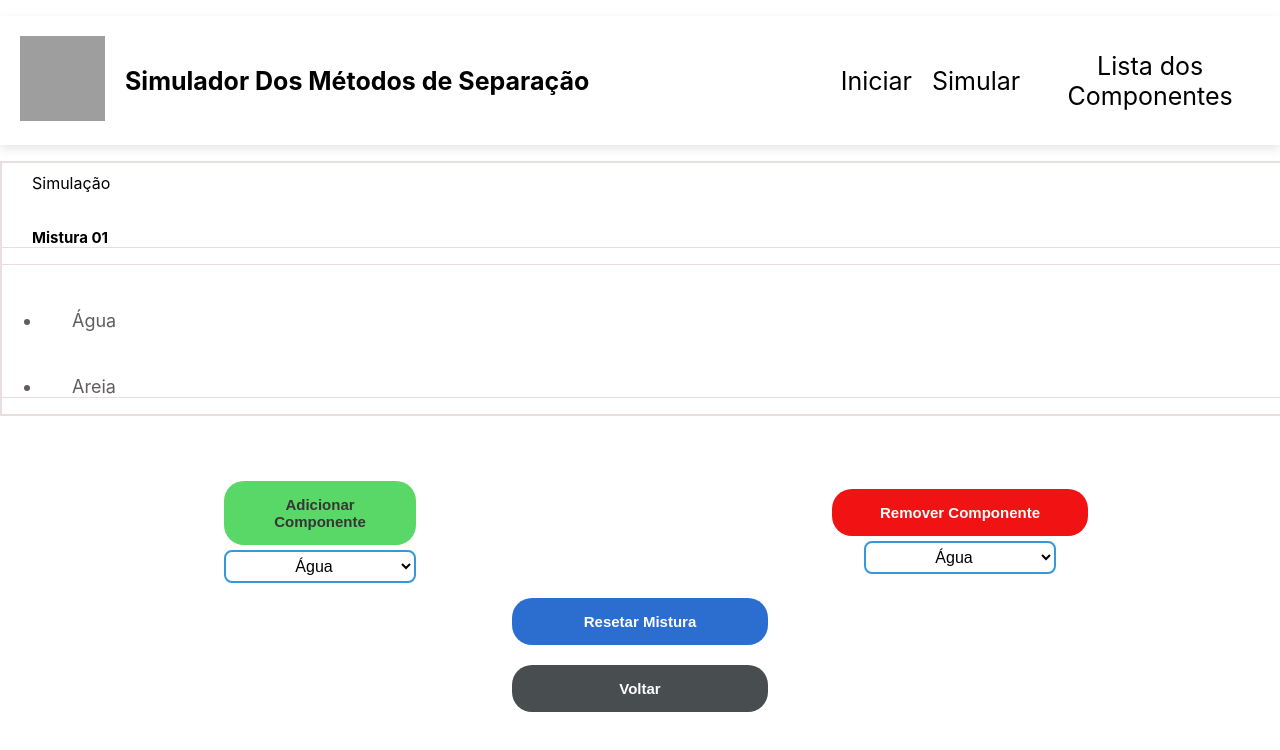
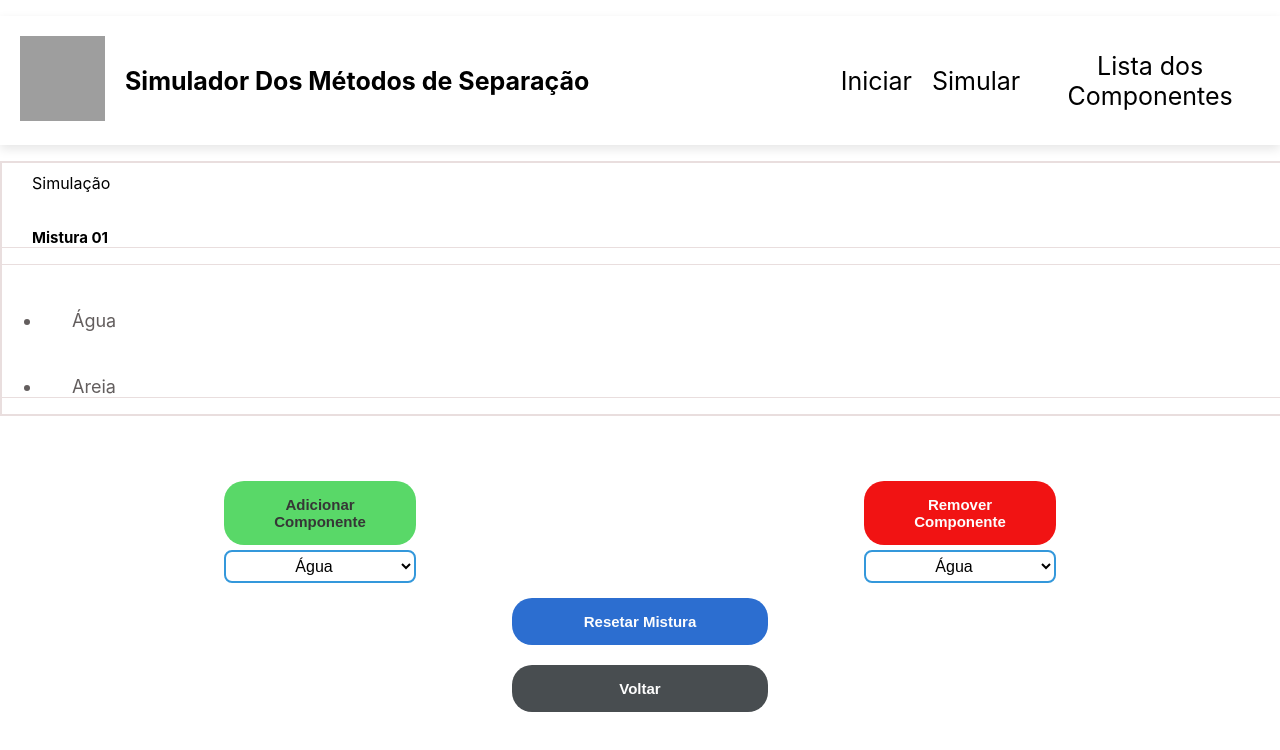
Before and after one commit to GustavoBoscato/SimuladorMetodosDeSeparacaoMisturas, a React (Create React App) app in the folder app/: page /laboratorioOpcao in a window 1280 px wide. Shown: the top 750 px of the page. Built offline with nearby package versions, Linux system fonts and the light colour scheme; grey boxes are pictures that could not be loaded.

Commit message:
Metodo Remover Componente e funcionalidade remover componente rem

```diff
--- a/app/src/Components/Principal/SelectComponente.tsx
+++ b/app/src/Components/Principal/SelectComponente.tsx
@@ -5,13 +5,13 @@ import { listaComponentes } from '../../data/dataComponentes';
 interface SelectComponenteProps {
     id: string;
     width: string;
-    setSelectAdicionar : Function;
+    setSelect : Function;
 }
 
-const SelectComponente: React.FC<SelectComponenteProps> = ({ id, width, setSelectAdicionar }) => {
+const SelectComponente: React.FC<SelectComponenteProps> = ({ id, width, setSelect }) => {
     return (
         <select onChange={(e) => {
-            setSelectAdicionar(e.target.value);
+            setSelect(e.target.value);
         }} style={{width: width}} className='selectComponentes' name="selectComponente" id={id}>
             {listaComponentes.map((value, index) => (
                 <option key={index} value={value.nome}>{value.nome}</option>
--- a/app/src/data/Mistura.ts
+++ b/app/src/data/Mistura.ts
@@ -57,6 +57,11 @@ export class Mistura {
 
 
   }
+  removerComponenteMistura(componente: string): void {
+    this._itens = this._itens.filter((value) => value.nome !== componente);
+    this.calcularTipo();
+    this.calcularClassificacao();
+  }
 
 
   constructor(componentes: Array<ComponenteMistura>) {
--- a/app/src/pages/Home/LaboratorioOpção.jsx
+++ b/app/src/pages/Home/LaboratorioOpção.jsx
@@ -13,6 +13,7 @@ const LaboratorioOpção = ({misturaDificil}) => {
     misturaDificil.calcularTipo();
     misturaDificil.calcularClassificacao();
     const [SelectAdicionar, setSelectAdicionar] = useState('Água')
+    const [SelectRemover, setSelectRemover] = useState('Água')
   return (
     <div>
 
@@ -29,11 +30,17 @@ const LaboratorioOpção = ({misturaDificil}) => {
                                     console.log(misturaDificil)
 
                                     }} style={{backgroundColor: "#59D868", color: '#363636', width: '100%'}}>Adicionar Componente</button></Link>
-                    <SelectComponente setSelectAdicionar={setSelectAdicionar} id='selectAdicionarComponente' width='30%'/>
+                    <SelectComponente setSelect={setSelectAdicionar} id='selectAdicionarComponente' width='30%'/>
                 </div>
                 <div className="conjuntoBotaoSelect">
-                    <Botao colorFundo='#F11313' colorTexto='#FDFDFD' texto='Remover Componente' width='40%'/>
-                    <SelectComponente id='selectRemoverComponente' width='30%'/>
+                <Link to='/laboratorio'><button className='buttonPadrao' onClick={() => {
+                                    let componentesMistura = listaComponentes.find((value) => value.nome === SelectRemover);
+                                    misturaDificil.removerComponenteMistura(SelectRemover);
+                                    console.log(misturaDificil)
+
+                                    }} style={{backgroundColor: "#F11313", color: '#FDFDFD', width: '100%'}}>Remover Componente</button></Link>
+
+                    <SelectComponente setSelect={setSelectRemover} id='selectRemoverComponente' width='30%'/>
                 </div>
                 </div>
             </div>
```
